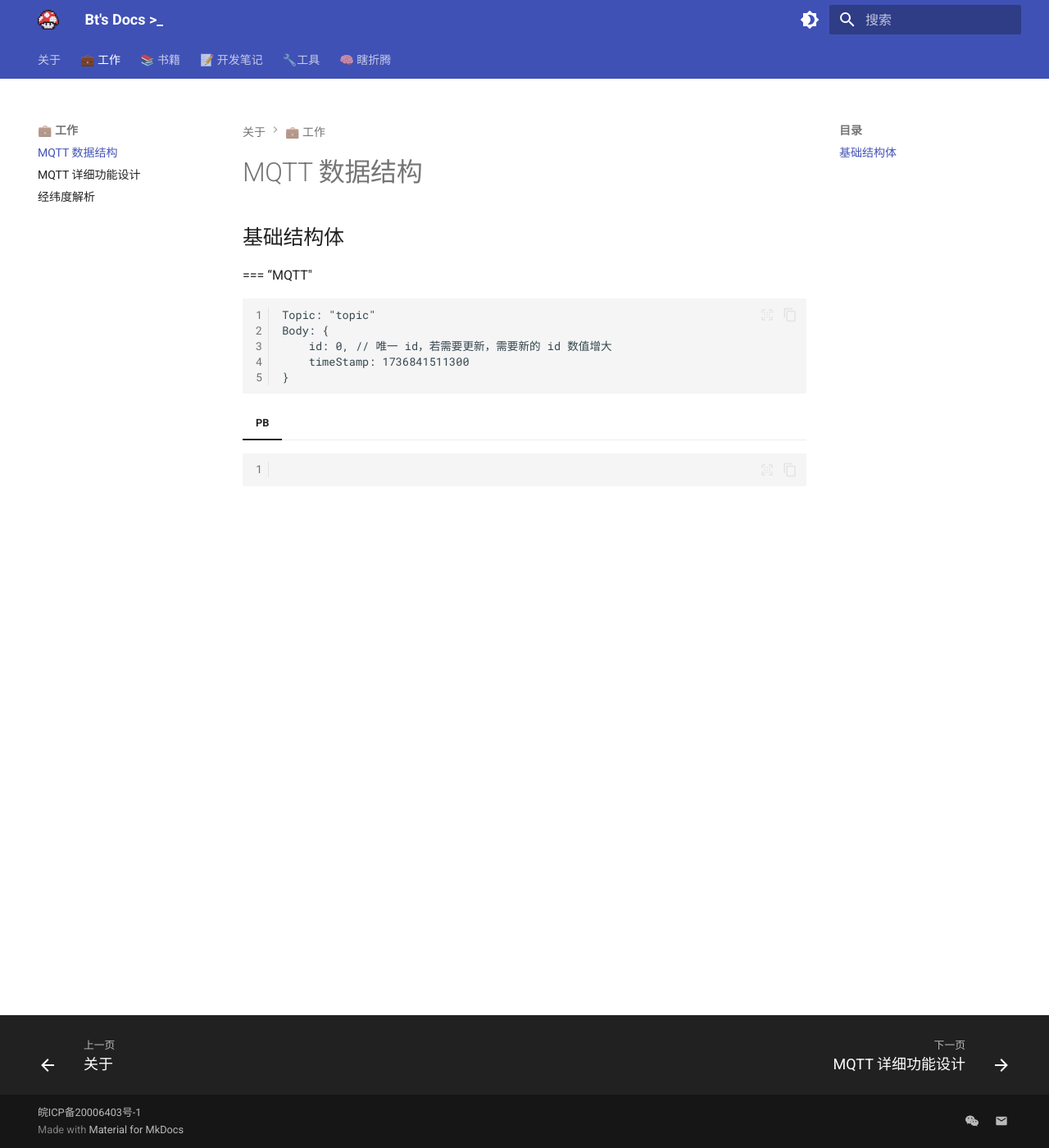
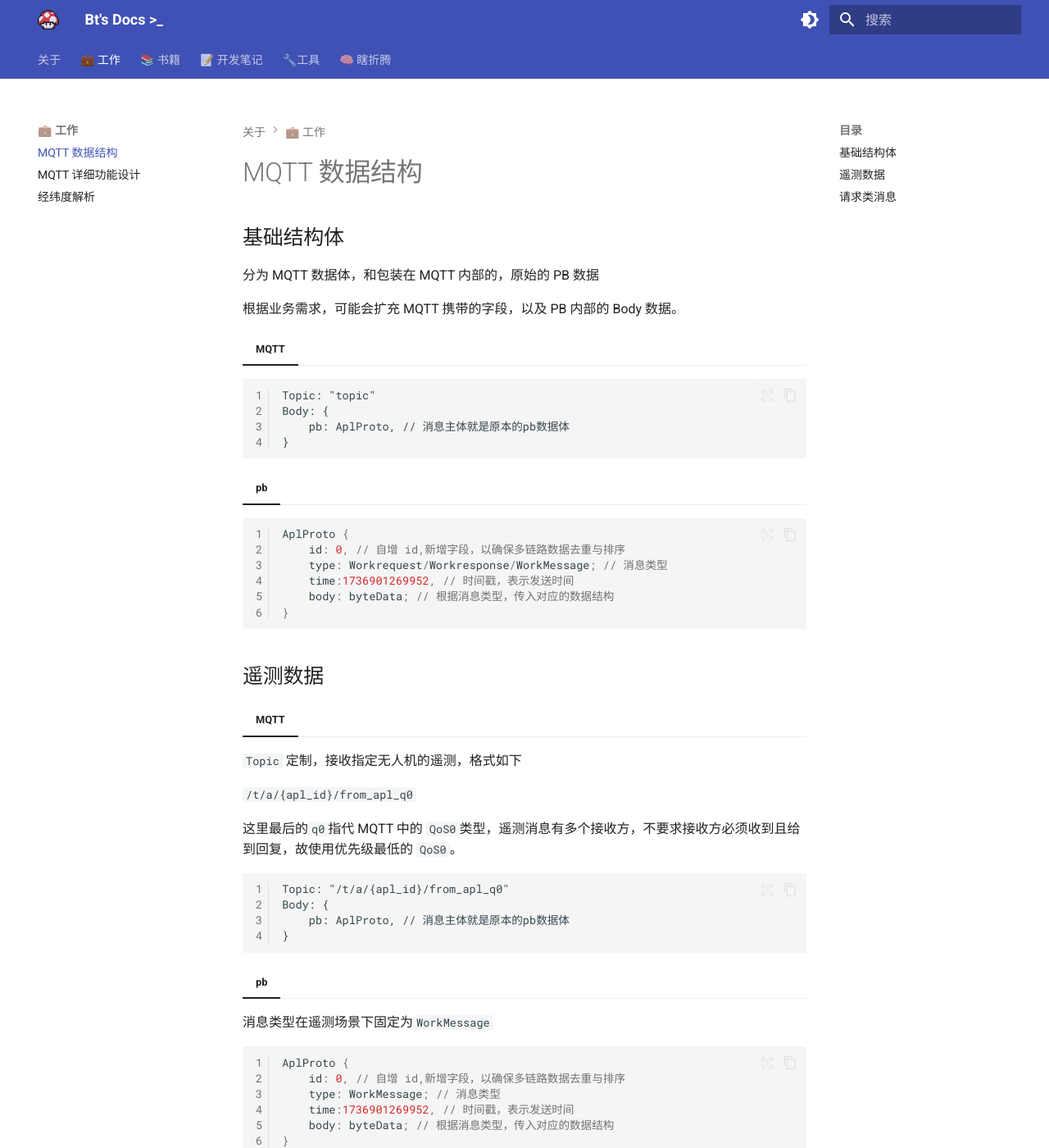
Before and after one commit to btONF/btonf.github.io, an MkDocs documentation site: the page built from docs/💼 工作/MQTT 数据结构.md, in a window 1280 px wide and 1400 px high. Shown: the whole window at 82% size. Built offline with MkDocs 1.6.1 and Material for MkDocs 9.7.7, drawn with Linux system fonts in a browser that asks for light colours; some of the changed text lies outside the part shown.

````diff
--- a/docs/💼 工作/MQTT 数据结构.md
+++ b/docs/💼 工作/MQTT 数据结构.md
@@ -1,16 +1,71 @@
 ## 基础结构体
 
-=== “MQTT"
+分为 MQTT 数据体，和包装在 MQTT 内部的，原始的 PB 数据
+
+根据业务需求，可能会扩充 MQTT 携带的字段，以及 PB 内部的 Body 数据。
+
+=== "MQTT"
 
 ```mqtt
 Topic: "topic"
 Body: {
-	id: 0, // 唯一 id，若需要更新，需要新的 id 数值增大
-	timeStamp: 1736841511300
+	pb: AplProto, // 消息主体就是原本的pb数据体
 }
 ```
 
-=== "PB"
+=== "pb"
 
 ```protobuf
+AplProto {
+	id: 0, // 自增 id,新增字段，以确保多链路数据去重与排序
+	type: Workrequest/Workresponse/WorkMessage; // 消息类型
+	time:1736901269952, // 时间戳，表示发送时间
+	body: byteData; // 根据消息类型，传入对应的数据结构
+}
 ```
+
+## 遥测数据
+
+=== "MQTT"
+
+`Topic` 定制，接收指定无人机的遥测，格式如下
+
+`/t/a/{apl_id}/from_apl_q0`
+
+这里最后的`q0`指代 MQTT 中的 `QoS0`类型，遥测消息有多个接收方，不要求接收方必须收到且给到回复，故使用优先级最低的 `QoS0`。
+
+```mqtt
+Topic: "/t/a/{apl_id}/from_apl_q0"
+Body: {
+	pb: AplProto, // 消息主体就是原本的pb数据体
+}
+```
+
+=== "pb"
+
+消息类型在遥测场景下固定为`WorkMessage`
+
+```ProtoBuf
+AplProto {
+	id: 0, // 自增 id,新增字段，以确保多链路数据去重与排序
+	type: WorkMessage; // 消息类型
+	time:1736901269952, // 时间戳，表示发送时间
+	body: byteData; // 根据消息类型，传入对应的数据结构
+}
+```
+
+=== "WorkMessage"
+
+这里内部的数据和当前线上版本的内容一致，不做调整
+
+```ProtoBuf
+// Apollo执行工作中的状态数据
+message WorkMessage
+{
+    string topic = 1; //消息主题
+    string protocal_version = 2; //协议版本号
+    bytes body = 3; //消息内容，格式有应用确定
+}
+```
+
+## 请求类消息
````
Also changed, not shown: docs/💼 工作/MQTT 详细功能设计.md (+6 -0 lines), docs/🔧工具/时间戳工具.md (+14 -15 lines).
